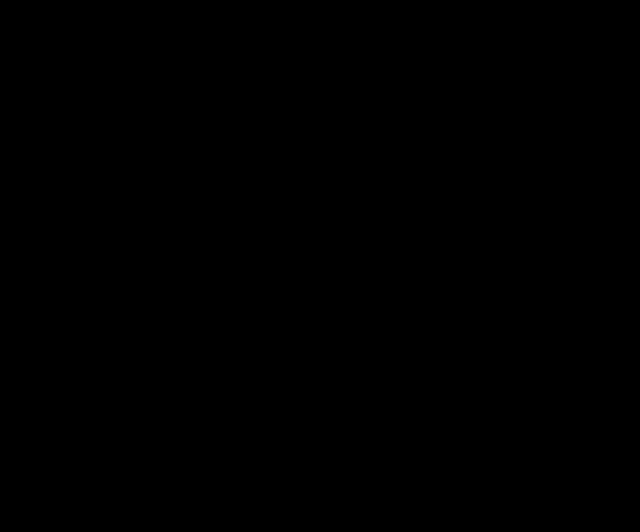
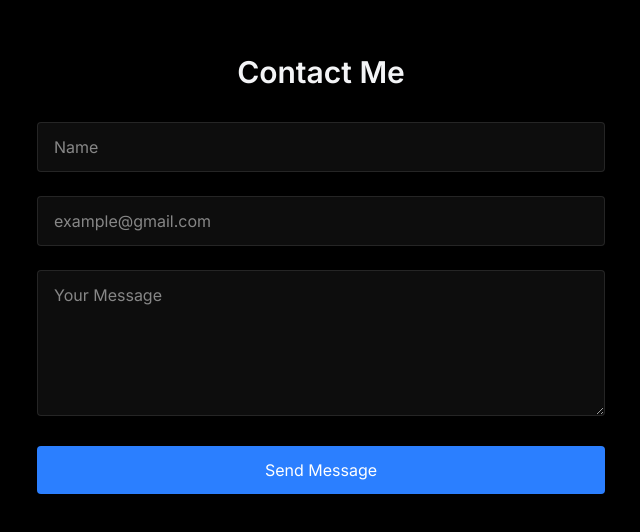
Before and after one commit to JadenM628/PortfolioProject, a React (Vite) app: page / in a window 1280 px wide. Shown: the part 3000-3532 px from the top of the page, without its empty margins (319-959 px from the left). Before the commit the page ends 2906 px from the top, so only its background shows below. Built offline with nearby package versions, Linux system fonts and the light colour scheme; no server answers.

Commit message:
Created Contact Section

```diff
--- a/src/App.jsx
+++ b/src/App.jsx
@@ -6,6 +6,7 @@
 import { Home } from './components/sections/Home'
 import { About } from './components/sections/About'
 import { Projects } from './components/sections/Projects'
+import { Contact } from './components/sections/Contact'
 import './index.css'
 function App() {
   const [isLoaded, setIsLoaded] = useState(false)
@@ -24,7 +25,7 @@
           <Home />
           <About />
           <Projects />
-
+          <Contact />
       </div>
     </>
   )
--- a/src/components/sections/Contact.jsx
+++ b/src/components/sections/Contact.jsx
@@ -0,0 +1,49 @@
+import emailjs from 'emailjs-com'
+import { useState } from 'react';
+
+export const Contact = () => {
+
+        const [formData, setFormData] = useState ({
+            name: "",
+            email: "",
+            message: "",
+        });
+
+        const SERVICE_ID = import.meta.env.VITE_SERVICE_ID
+        const TEMPLATE_ID = import.meta.env.VITE_TEMPLATE_ID
+        const PUBLIC_KEY = import.meta.env.VITE_PUBLIC_KEY
+
+
+        const handleSubmit =(e) => {
+            e.preventDefault()
+
+            emailjs.sendForm(SERVICE_ID, TEMPLATE_ID, e.target, PUBLIC_KEY).then((result) => {
+                alert("Message Sent.");
+                setFormData({name:"", email: "", message: ""})
+            }).catch(() => alert("Something went wrong. Please try again."))
+        };
+
+    return <section id="contact" className="min-h-screen flex items-center justify-center py-20">
+        <div className="px-4 w-150">
+            <h2 className="text-3xl font-bold mb-8">Contact Me</h2>
+
+            <form className="space-y-6" onSubmit={handleSubmit}>
+                <div className="relative">
+                    <input type="text" id="name" name="name" required  value={formData.name} className="w-full bg-white/5 border border-white/10 rounded px-4 py-3 text-white focus:outline-none focus:border-blue-500 focus:bg-blue-500/5" placeholder="Name" onChange={(e) => setFormData({...formData, name: e.target.value})}/>
+                </div>
+
+                <div className="relative">
+                    <input type="email" id="email" name="email" required value={formData.email} className="w-full bg-white/5 border border-white/10 rounded px-4 py-3 text-white focus:outline-none focus:border-blue-500 focus:bg-blue-500/5" placeholder="example@gmail.com" onChange={(e) => setFormData({...formData, email: e.target.value})}/>
+                </div>
+
+                <div className="relative">
+                    <textarea  id="message" name="message" required rows={5} value={formData.message} className="w-full bg-white/5 border border-white/10 rounded px-4 py-3 text-white focus:outline-none focus:border-blue-500 focus:bg-blue-500/5" placeholder="Your Message" onChange={(e) => setFormData({...formData, message: e.target.value})}/>
+                </div>
+
+                <button type="submit" className="w-full bg-blue-500 text-white py-3 px-6 rounded font-medium transition relative overflow-hidden hover:-translate-y-0.5 hover:shadow-[0_0_15px_rgba(59,130,246,0.4)]">
+                    Send Message
+                </button>
+            </form>
+        </div>
+    </section>
+};
```
